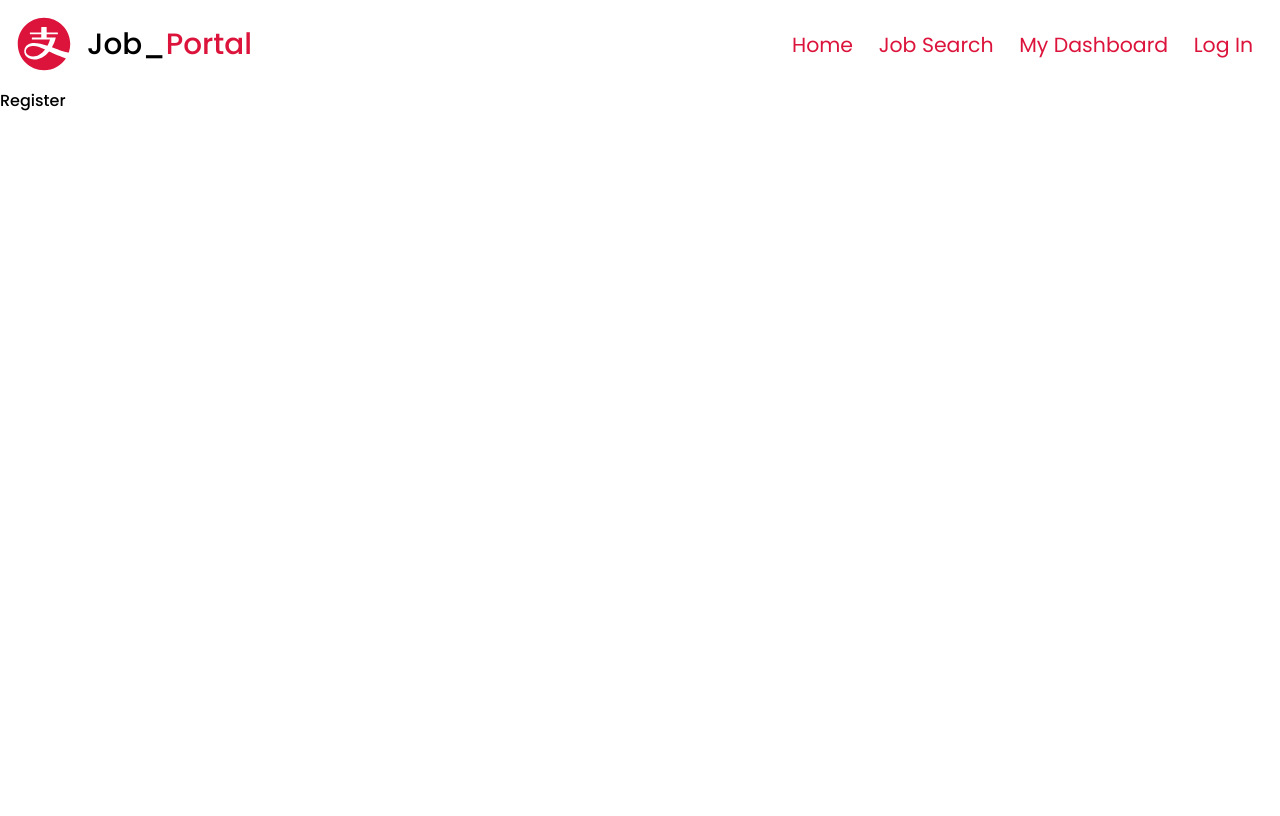
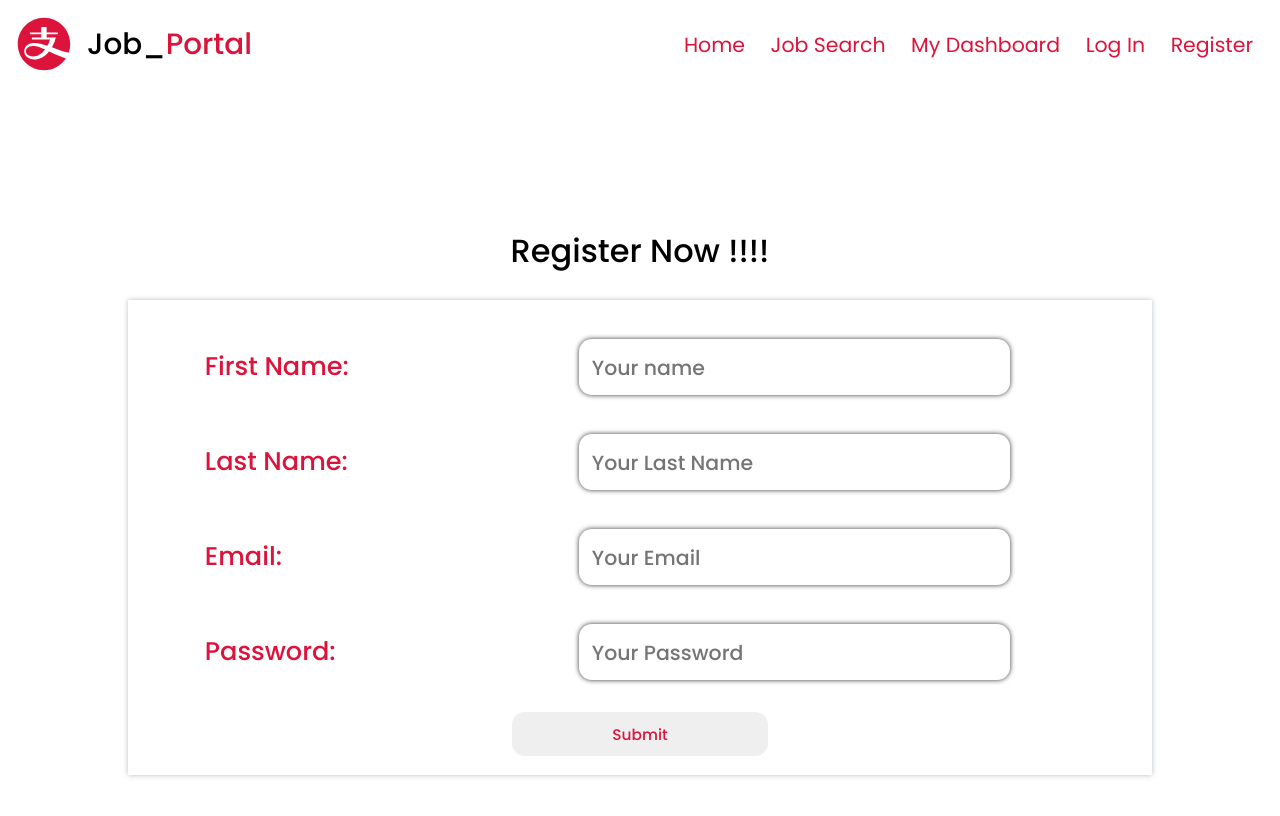
Before and after one commit to Ksoni3/jobportal, a React (Create React App) app in the folder client/: page /register in a window 1280 px wide. Shown: the top 816 px of the page. Built offline with nearby package versions, Linux system fonts and the light colour scheme.

Commit message:
created register page

```diff
--- a/client/src/components/Navbar.js
+++ b/client/src/components/Navbar.js
@@ -38,6 +38,10 @@ const Navbar = () => {
           {' '}
           <Link to="/login" className='link'>Log In</Link>
         </li>
+        <li>
+          {' '}
+          <Link to="/register" className='link' >Register</Link>
+        </li>
       </ul>
 
       <ul className='mobilescreen-navabar' style={{ display: !isToggle ? 'none' : 'flex' }}>
@@ -56,6 +60,10 @@ const Navbar = () => {
           {' '}
           <Link to="/login" className='link' onClick={closeMenu}>Log In</Link>
         </li>
+        <li>
+          {' '}
+          <Link to="/register" className='link' onClick={closeMenu}>Register</Link>
+        </li>
       </ul>
 
       <div onClick={()=>setIsToggle(!isToggle)}>
--- a/client/src/pages/Register.js
+++ b/client/src/pages/Register.js
@@ -1,8 +1,36 @@
 import React from 'react'
+import '../styles/register.scss'
 
 const Register = () => {
   return (
-    <div>Register</div>
+    <div className='register-container'>
+       <h1> Register Now !!!!</h1>
+
+       <form>
+        <div>
+        <label> First Name: </label>
+        <input type='text' placeholder='Your name'/>
+        </div>
+
+        <div>
+        <label> Last Name: </label>
+        <input type='text' placeholder='Your Last Name'/>
+        </div>
+
+        <div>
+        <label> Email: </label>
+        <input type='text' placeholder='Your Email'/>
+        </div>
+
+        <div>
+        <label> Password: </label>
+        <input type='text' placeholder='Your Password'/>
+        </div>
+        <button> Submit</button>
+       </form>
+
+
+    </div>
   )
 }
 
--- /dev/null
+++ b/client/src/styles/register.scss
@@ -0,0 +1,64 @@
+@import 'mixin';
+
+.register-container {
+  min-height: 100vh;
+  padding-top: 2vmax;
+  @include applyflex;
+  flex-direction: column;
+  @include mobile{
+    gap: 2vmax;
+
+    transform: translateY(-20%);
+    padding-top: 0;
+  }
+
+  form {
+    margin-top: 2vmax;
+    padding: 1.5vmax 0;
+    width: 80%;
+    @include applyflex;
+    flex-direction: column;
+    box-shadow: 0px 0px 5px rgba($color: slategray, $alpha: 0.5);
+
+    div {
+      font-size: 2vmax;
+      width: 85%;
+      margin: 1.5vmax auto;
+      color: crimson;
+
+      label {
+        display: inline-block;
+        width: 43%;
+
+        @include mobile {
+          width: 33%;
+
+          font-size: 1.5vmax;
+        }
+      }
+
+      input {
+        padding: 1vmax;
+        font-size: 80%;
+        border: none;
+        outline: none;
+        border-radius: 1vmax;
+        box-shadow: 0px 0px 5px rgba($color: #000000, $alpha: 0.8);
+        @include mobile {
+          padding: 0.5vmax;
+          font-size: 1.5vmax;
+        }
+      }
+    }
+    button {
+      color: crimson;
+      width: 25%;
+      font-size: 1.2vmax;
+      margin-top: 1vmax;
+      padding: 0.8vmax 0;
+      border-radius: 1vmax;
+      border: none;
+      cursor: pointer;
+    }
+  }
+}
```
